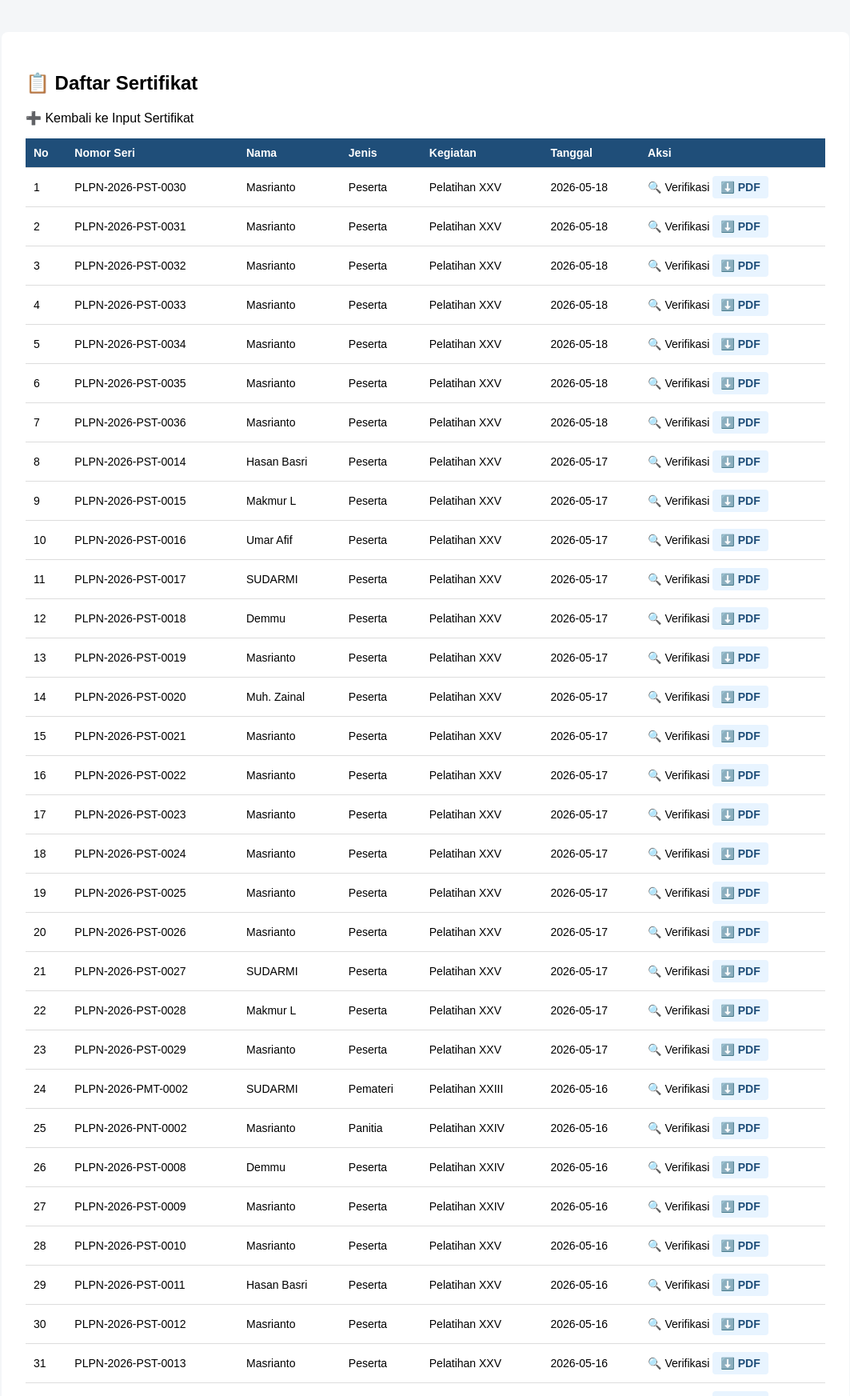
After one commit to masriant/verifikasi-ptlpn, a Flask app: page /admin/list in a window 1280 px wide. The commit adds this page. Shown: the top 1745 px of the page at 80% size, without its empty margins (108-1171 px from the left). Run offline with Flask 3, Linux system fonts and the light colour scheme; data comes from the database, SQL or seed files in the repository.

Commit message:
Add admin certificate list view
Add /admin/list route and template to let admins browse certificates. The new admin_list() handler queries sertifikat (nomor_seri, nama, jenis, kegiatan, tanggal) ordered by tanggal DESC, closes the DB connection, and renders templates/admin_list.html. Updated templates/admin.html to include a link to the new list. The new template displays a styled table of records with links to open/download the stored PDF files under /static/sertifikat/<nomor_seri>.pdf.

```diff
--- a/app.py
+++ b/app.py
@@ -1025,7 +1025,19 @@ def admin():
     file = request.args.get("file")
     return render_template("admin.html", file=file)
 
+@app.route("/admin/list")
+def admin_list():
+    conn = connect_db()
+    cursor = conn.cursor()
+    cursor.execute("""
+        SELECT nomor_seri, nama, jenis, kegiatan, tanggal
+        FROM sertifikat
+        ORDER BY tanggal DESC
+    """)
+    data = cursor.fetchall()
+    conn.close()
 
+    return render_template("admin_list.html", data=data)
 
 if __name__ == "__main__":
     init_db()
--- a/templates/admin.html
+++ b/templates/admin.html
@@ -57,7 +57,9 @@
           </a>
         </div>
       {% endif %}
-
+        <p>
+        📋 <a href="/admin/list">Lihat Daftar Sertifikat</a>
+      </p>
       <form method="POST">
         <label>Nama</label>
         <input
--- /dev/null
+++ b/templates/admin_list.html
@@ -0,0 +1,85 @@
+<!DOCTYPE html>
+<html lang="id">
+<head>
+  <meta charset="UTF-8">
+  <title>Daftar Sertifikat | Admin PLPN</title>
+  <style>
+    body { font-family: Arial; background:#f4f6f8; }
+    .box {
+      max-width: 1000px;
+      margin: 40px auto;
+      background: white;
+      padding: 30px;
+      border-radius: 8px;
+    }
+    table {
+      width: 100%;
+      border-collapse: collapse;
+    }
+    th, td {
+      padding: 10px;
+      border-bottom: 1px solid #ddd;
+      text-align: left;
+      font-size: 14px;
+    }
+    th {
+      background: #1f4e79;
+      color: white;
+    }
+    a {
+      color: #1f4e79;
+      text-decoration: none;
+      font-weight: bold;
+    }
+    .btn {
+      padding: 6px 10px;
+      border-radius: 4px;
+      background: #e8f4ff;
+      display: inline-block;
+      margin-right: 4px;
+    }
+  </style>
+</head>
+<body>
+
+<div class="box">
+  <h2>📋 Daftar Sertifikat</h2>
+
+  <p>
+    ➕
+    Kembali ke Input Sertifikat
+  </p>
+
+  <table>
+    <tr>
+      <th>No</th>
+      <th>Nomor Seri</th>
+      <th>Nama</th>
+      <th>Jenis</th>
+      <th>Kegiatan</th>
+      <th>Tanggal</th>
+      <th>Aksi</th>
+    </tr>
+
+    {% for row in data %}
+    <tr>
+      <td>{{ loop.index }}</td>
+      <td>{{ row[0] }}</td>
+      <td>{{ row[1] }}</td>
+      <td>{{ row[2] }}</td>
+      <td>{{ row[3] }}</td>
+      <td>{{ row[4] }}</td>
+      <td>
+        🔍 Verifikasi
+        </a>
+        <a class="btn" href="/static/sertifikat/{{ row[0] }}.pdf" target="_blank">
+          ⬇️ PDF
+        </a>
+      </td>
+    </tr>
+    {% endfor %}
+  </table>
+</div>
+
+</body>
+</html>
```
